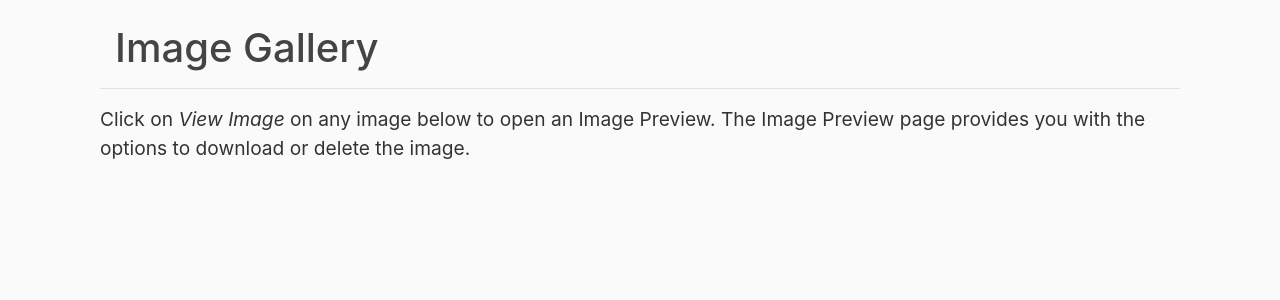
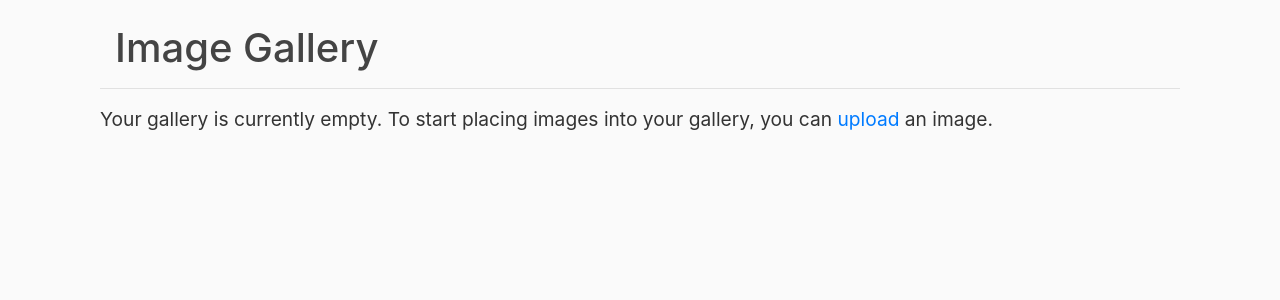
Before and after one commit to aeddeb/image-saver, a Flask app: page /images in a window 1280 px wide. Shown: the part 56-356 px from the top of the page. Run offline with Flask 2, Linux system fonts and the light colour scheme; the visitor is signed in with stand-in values (Sample User, id 1); data comes from the database, SQL or seed files in the repository; data that the repository does not hold is empty; some libraries are stand-ins or nearby versions.

Commit message:
Added message if user no images and other minor adjustments in the html

```diff
--- a/flaskapp/templates/about.html
+++ b/flaskapp/templates/about.html
@@ -4,6 +4,6 @@
 <hr>
 
 <p class="gen">For details about the development of this app, please visit the
-    <a href="#">github repo</a>.</p>
+    <a href="https://github.com/aeddeb/image-saver">github repo</a>.</p>
 
 {%  endblock content %}
--- a/flaskapp/templates/image.html
+++ b/flaskapp/templates/image.html
@@ -3,7 +3,7 @@
 
 <h1>Image Preview</h1>
 <hr>
-<img src="{{ image.s3_path }}" style="width: 500px">
+<img src="{{ image.s3_path }}" style="width: 600px">
 <br/>
 <a class="btn btn-secondary btn-sm mt-1 mb-1" href="{{ image.s3_path }}">Download</a>
 <button type="button" class="btn btn-danger btn-sm m-1" data-toggle="modal" data-target="#deleteModal">Delete</button>
--- a/flaskapp/templates/images.html
+++ b/flaskapp/templates/images.html
@@ -6,6 +6,11 @@
             <h1 class="page-header">Image Gallery</h1>
         </div>
         <hr>
+    {% if not images %}
+        <p class="gen">Your gallery is currently empty. To start placing images into your gallery,
+            you can <a href="{{ url_for('images.upload') }}">upload</a>
+            an image.</p>
+    {% else %}
         <p class="gen">
             Click on <i>View Image</i> on any image below to open an Image Preview. The Image Preview
             page provides you with the options to download or delete the image.
@@ -18,6 +23,7 @@
             </div>
             {% endfor %}
     </div>
+    {% endif %}
 </div>
 
 
```
Lines whose indentation alone changed are shown as unchanged.
